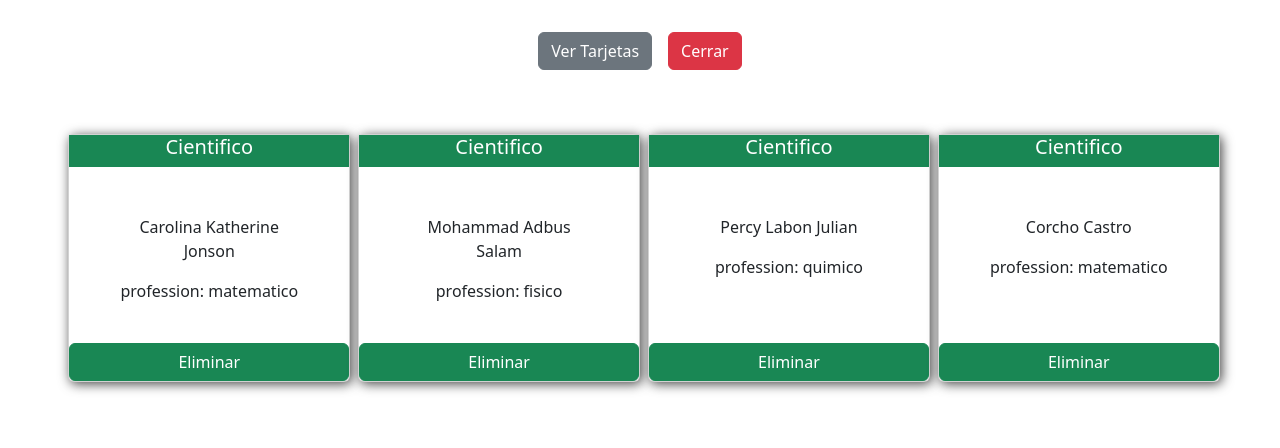
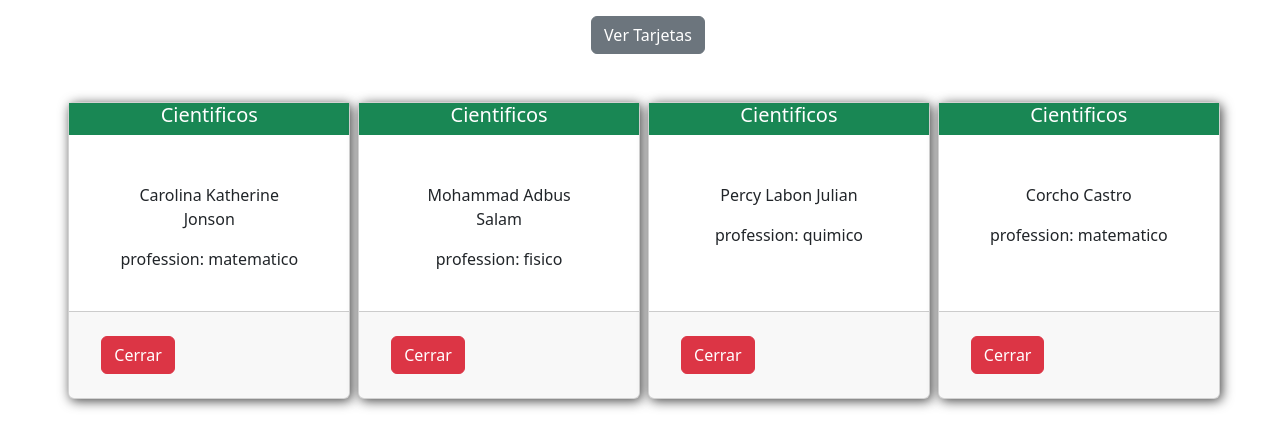
Before and after one commit to Condebasura/PracticasReact, a React (Vite) app: page / in a window 1280 px wide. Both pictures are taken after a click on the button "Ver Tarjetas". Shown: the top 448 px of the page. Built offline with nearby package versions, Linux system fonts and the light colour scheme.

Commit message:
Practicas de modificaciones de arrays

```diff
--- a/src/App.tsx
+++ b/src/App.tsx
@@ -2,7 +2,8 @@ import './App.css'
 import { useState } from 'react';
 import BtnCard from './components/BtnCard';
 import BtnClose from './components/BtnClose';
-import Card from './components/Card';
+import { people } from './data';
+
 
 // Las funciones se declaran con la primera letra en mayúscula
 
@@ -115,31 +116,62 @@ export default function App() {
     </>
   )*/
 const [mostrarCard , setMostrarCard] = useState(false);
+const [Person , setPerson] = useState(people)
 
  const agregarCard = ()=>{
-  setMostrarCard(true);
- }
- const quitarCard = ()=>{
-    setMostrarCard(false)
+   setMostrarCard(true)
 
  }
+
 
 return(
   <>
   <nav className='mt-3'>
 
    <BtnCard onClick={agregarCard}/>
-   <BtnClose onClick={quitarCard}/>
+
   </nav>
  <div className='m-5'>
-    {mostrarCard &&(<Card
-    titulo= "Cientifico"
+    {mostrarCard &&(<div className='d-flex'>{  Person.map(person =>
+<div className='card mb-3 ms-2 col 'key={person.id} >
 
-    />)}
+            <div className= "text-center text-bg-success">
+              <h5 className='card-title col'>Cientificos</h5>
+
+
+            </div>
+            <div className="card-body m-4">
+              <ul className='list-group'>
+
+              <li className='text-center list-group-item border-0' >{person.name}</li>
+              <span className='mt-2 text-center'>profession: {person.profession}</span>
+              </ul>
+
+              </div>
+
+               <div className='card-footer'>
+              <BtnClose  onClick={()  =>{
+                setPerson(
+                  Person.filter(a => a.id !==  person.id )
+                );
+
+                if(Person.length == 1 ){
+                  setMostrarCard(false);
+
+                }
+
+               }}/>
+              </div>
+
+
+          </div>
+   )} </div>
+  )}
 
   </div>
 
    </>
 )
 
+
 }
--- a/src/components/BtnClose.tsx
+++ b/src/components/BtnClose.tsx
@@ -1,4 +1,4 @@
-export default function BtnClose({onClick}){
+export default function BtnClose({onClick }){
   return(
     <button className='btn btn-danger m-3' onClick={onClick}>
       Cerrar
--- a/src/components/Card.tsx
+++ /dev/null
@@ -1,42 +0,0 @@
-import { useState } from "react";
-import { people } from "../data";
-import BtnClose from "./BtnClose";
-
-
-
-export default function Card({titulo}){
-
-const [Person , setPerson] = useState(people)
-
-  const listItem = people.map(person =>
-<div className='card mb-3 ms-2 col 'key={person.id} >
-
-            <div className= "text-center text-bg-success">
-              <h5 className='card-title col'>{titulo}</h5>
-
-
-            </div>
-            <div className="card-body m-4">
-              <ul className='list-group'>
-
-              <li className='text-center list-group-item border-0' >{person.name}</li>
-              <span className='mt-2 text-center'>profession: {person.profession}</span>
-              </ul>
-
-
-            </div>
-
-                  <button className="btn btn-success" onClick={()  =>{
-                   setPerson(
-                    people.filter(Person => Person.id !== person.id)
-                   )
-
-                  }}>Eliminar</button>
-
-
-          </div>
-   );
-
-   return <div className='d-flex'> {listItem} </div>
-
-}
```
